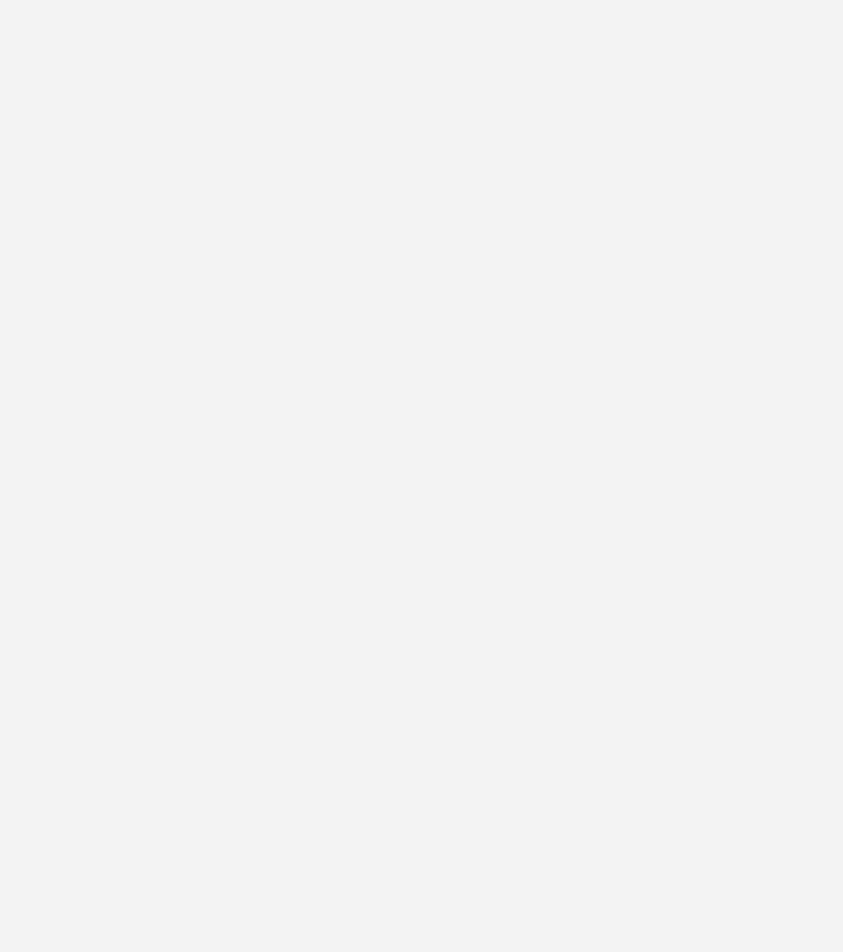
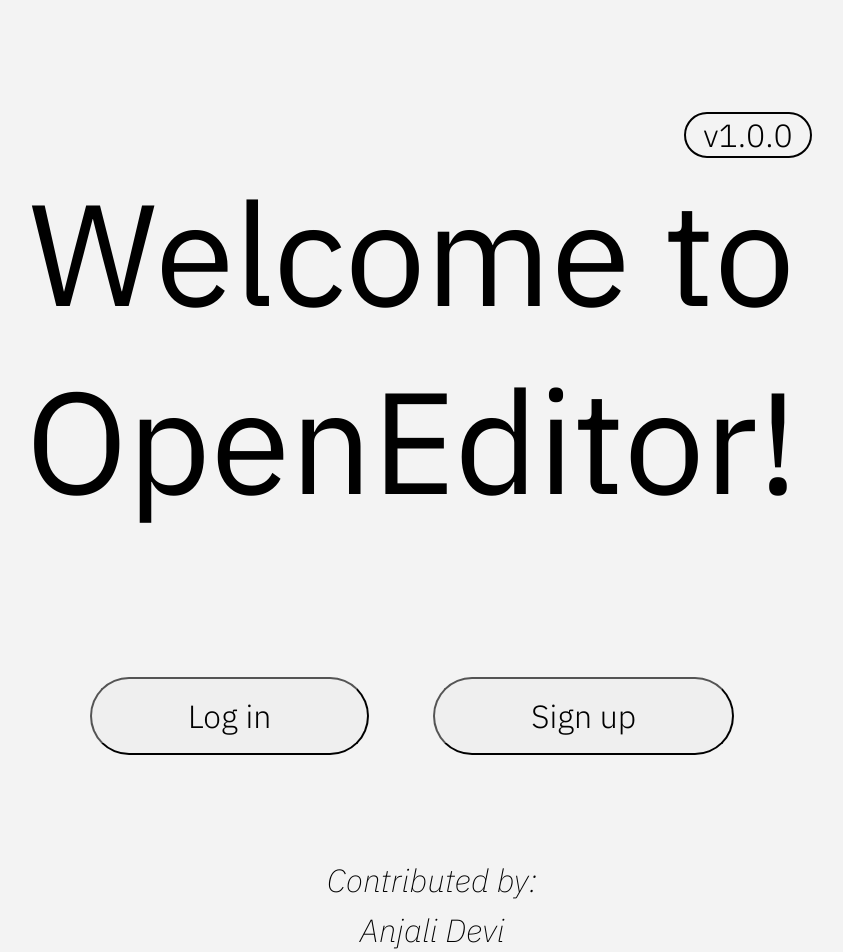
Before and after one commit to JenniferZhan0415/OpenEditor, a React (Vite) app in the folder client/: page /home in a window 1280 px wide. Shown: the top 952 px of the page, without its empty margins (228-1071 px from the left). Before the commit the page ends 800 px from the top, so only its background shows below. Built offline with nearby package versions, Linux system fonts and the light colour scheme.

Commit message:
finish the home page style

```diff
--- a/client/src/App.jsx
+++ b/client/src/App.jsx
@@ -4,13 +4,15 @@ import { BrowserRouter, Routes, Route, Navigate } from "react-router-dom";
 import { v4 as uuidv4 } from "uuid";
 import Templates from "./component/Templates/Templates";
 import HomePage from "./pages/HomePage";
+import Login from "./component/Login/Login";
 
 function App() {
   return (
     <>
       <BrowserRouter>
         <Routes>
-          <Route path="/Home" element={<HomePage />} />
+          <Route path="/home" element={<HomePage />} />
+          <Route path="/login" element={<Login />} />
           <Route path="/template" element={<Templates />}></Route>
           <Route
             path="/"
--- a/client/src/App.scss
+++ b/client/src/App.scss
@@ -1,9 +1,25 @@
+@import url("https://fonts.googleapis.com/css2?family=IBM+Plex+Sans:ital,wght@0,100;0,200;0,300;0,400;0,500;0,600;0,700;1,100;1,200;1,300;1,400;1,500;1,600;1,700&family=Roboto+Slab:wght@100..900&display=swap");
+
 *,
 *::before,
 *::after {
     box-sizing: border-box;
 }
 
+html {
+    font-family: "IBM Plex Sans", sans-serif;
+    font-weight: 100;
+    font-style: normal;
+}
+
+h1 {
+    font-weight: 400;
+}
+
+ul {
+    list-style: none;
+}
+
 body {
     background-color: #f3f3f3;
     margin: 0;
--- a/client/src/pages/HomePage.jsx
+++ b/client/src/pages/HomePage.jsx
@@ -1,9 +1,25 @@
-import Login from "../component/Login/Login";
+import { Link } from "react-router-dom";
+import "./HomePage.scss";
 
 export default function HomePage() {
   return (
     <>
-      <Login />
+      <section className="home">
+        <div className="home__version-box">
+          <p className="home__version">v1.0.0</p>
+          <h1 className="home__title">Welcome to OpenEditor!</h1>
+        </div>
+
+        <Link to={"/login"}>
+          <button className="home__button">Log in</button>
+          <button className="home__button">Sign up</button>
+        </Link>
+        <ul className="home__content">
+          <li className="home__text">Contributed by:</li>
+          <li className="home__text"> Anjali Devi</li>
+          <li className="home__text"> Jennifer Zhan</li>
+        </ul>
+      </section>
     </>
   );
 }
--- /dev/null
+++ b/client/src/pages/HomePage.scss
@@ -0,0 +1,52 @@
+.home {
+    text-align: center;
+    font-size: 6rem;
+    padding: 7rem 0;
+    display: flex;
+    flex-direction: column;
+    justify-content: center;
+    align-items: center;
+
+    &__title {
+        margin: 0 0 6rem 0;
+    }
+    &__version-box {
+        display: flex;
+        flex-direction: column;
+        width: 50rem;
+    }
+
+    &__version {
+        border: 2px solid black;
+        width: 8rem;
+        border-radius: 70px;
+        font-size: 2rem;
+        font-weight: 300;
+        margin: 0;
+        align-self: end;
+
+        &:hover {
+            background-color: black;
+            color: white;
+        }
+    }
+    &__button {
+        margin: 0 2rem;
+        border-radius: 3rem;
+        font-family: "IBM Plex Sans", sans-serif;
+        font-weight: 300;
+        font-size: 2rem;
+        padding: 1rem 6rem;
+        &:hover {
+            cursor: pointer;
+            background-color: black;
+            color: white;
+        }
+    }
+    &__text {
+        font-size: 2rem;
+        font-weight: 200;
+        font-style: italic;
+        margin: 0.5rem 0;
+    }
+}
```
